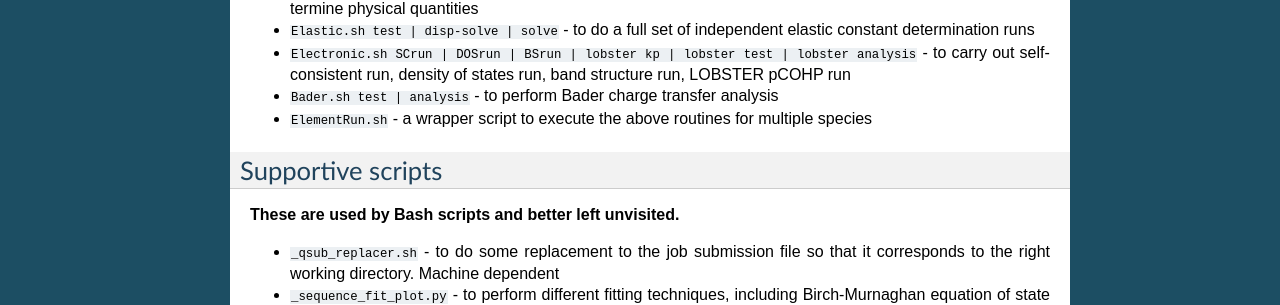
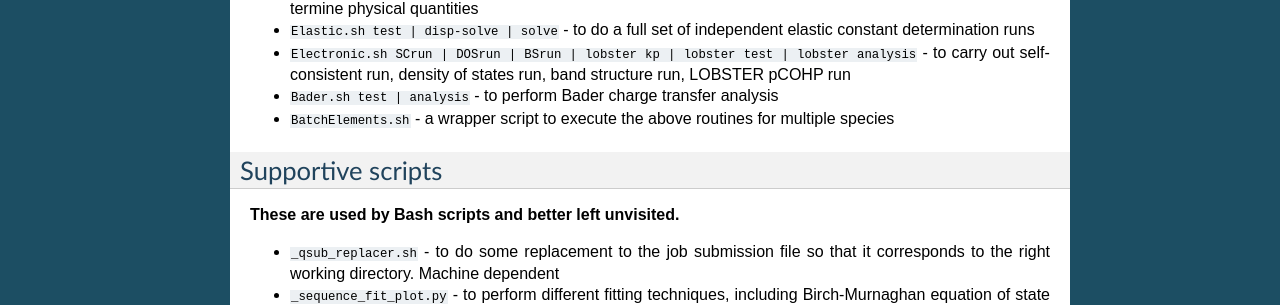
Before and after one commit to terencezl/ScriptsForVASP, a Sphinx documentation site: the page built from docs/script-structure.rst, in a window 1280 px wide. Shown: the part 756-1061 px from the top of the page. Built offline with Sphinx 7.4.7, drawn with Linux system fonts in a browser that asks for light colours.

Commit message:
Changed name to BatchElements.sh

```diff
--- a/README.rst
+++ b/README.rst
@@ -48,8 +48,7 @@ Bash job submission scripts
 * ``Electronic.sh SCrun | DOSrun | BSrun | lobster kp | lobster test | lobster analysis``
   - to carry out self-consistent run, density of states run, band structure run, LOBSTER pCOHP run
 * ``Bader.sh test | analysis`` - to perform Bader charge transfer analysis
-
-* ``ElementRun.sh`` - a wrapper script to execute the above routines for multiple species
+* ``BatchElements.sh`` - a wrapper script to execute the above routines for multiple species
 
 Supportive scripts
 ------------------
--- a/docs/script-structure.rst
+++ b/docs/script-structure.rst
@@ -32,8 +32,7 @@ Bash job submission scripts
 * ``Electronic.sh SCrun | DOSrun | BSrun | lobster kp | lobster test | lobster analysis``
   - to carry out self-consistent run, density of states run, band structure run, LOBSTER pCOHP run
 * ``Bader.sh test | analysis`` - to perform Bader charge transfer analysis
-
-* ``ElementRun.sh`` - a wrapper script to execute the above routines for multiple species
+* ``BatchElements.sh`` - a wrapper script to execute the above routines for multiple species
 
 Supportive scripts
 ------------------
```
Also changed, not shown: 2 other files.
